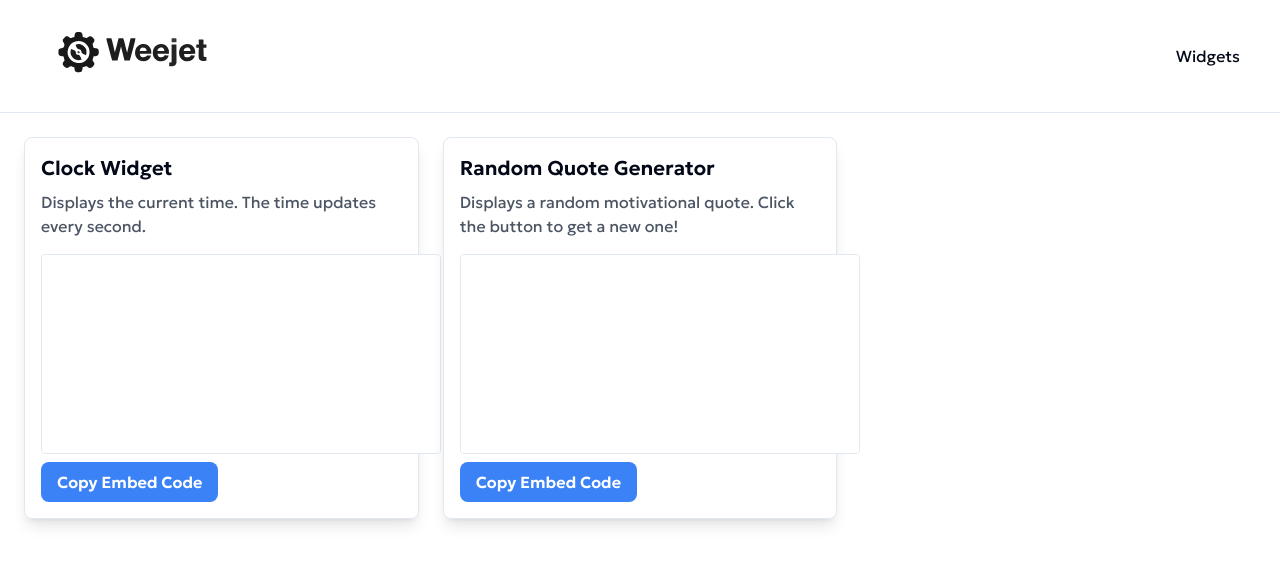
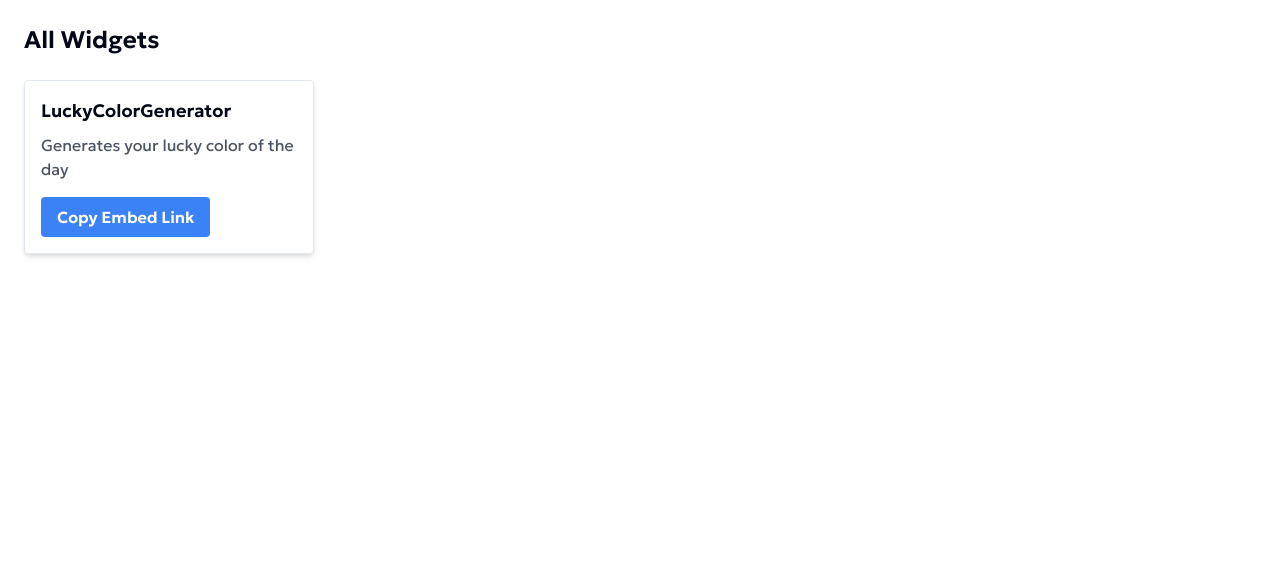
Before and after one commit to zozadonis/Weejet, a Next.js app: page /widgets in a window 1280 px wide. Shown: the top 564 px of the page. Built offline with nearby package versions, Linux system fonts and the light colour scheme.

Commit message:
test deployment

```diff
--- /dev/null
+++ b/src/app/testing/page.tsx
@@ -0,0 +1,14 @@
+"use client";
+
+export default function TestingPage() {
+    return (
+        <>
+            <main>
+                <div className="text-center space-y-3 pt-10">
+                    <h1 className="font-bold text-[30px]">This is the testing page for Weejets.</h1>
+                    <p>Just import your created widget here for testing.</p>
+                </div>
+            </main>
+        </>
+    )
+}
--- /dev/null
+++ b/src/app/widgets/WidgetCard.tsx
@@ -0,0 +1,53 @@
+"use client";
+
+import { useState } from "react";
+
+// Define interface for widget metadata
+interface WidgetMetadata {
+  id: string;
+  title: string;
+  description: string;
+}
+
+export default function WidgetCard({ widget }: { widget: WidgetMetadata }) {
+  // State for copy button feedback
+  const [copySuccess, setCopySuccess] = useState(false);
+
+  // Handle the copy action
+  const handleCopy = async () => {
+    const embedUrl = `${window.location.origin}/widgets/${widget.id}`; // Construct embed URL
+    try {
+      await navigator.clipboard.writeText(embedUrl); // Copy to clipboard
+      setCopySuccess(true);
+      setTimeout(() => setCopySuccess(false), 2000); // Reset success state after 2 seconds
+    } catch (err) {
+      console.error("Failed to copy: ", err);
+    }
+  };
+
+  return (
+    <div className="p-4 border rounded shadow-md bg-white">
+      <h2 className="text-lg font-semibold">{widget.title}</h2>
+      <p className="mt-2 text-gray-600">{widget.description}</p>
+      <div className="mt-4">
+        {/* Render the widget component dynamically */}
+        {/* Assuming widget component is stored in the 'components/widgets/[id]/[id].tsx' */}
+        <div className="widget-container">
+          {/* Example of rendering widget dynamically */}
+          <div className="mt-4">
+            {/* Embed widget code dynamically */}
+          </div>
+        </div>
+      </div>
+      <div className="mt-4">
+        {/* Copy embed link button */}
+        <button
+          onClick={handleCopy}
+          className="px-4 py-2 bg-blue-500 text-white font-semibold rounded hover:bg-blue-600"
+        >
+          {copySuccess ? "Copied!" : "Copy Embed Link"}
+        </button>
+      </div>
+    </div>
+  );
+}
--- a/src/app/widgets/[id]/page.tsx
+++ b/src/app/widgets/[id]/page.tsx
@@ -1,30 +1,53 @@
 import { notFound } from "next/navigation";
 import fs from "fs";
 import path from "path";
+import dynamic from "next/dynamic";
 
-interface WidgetProps {
+// Define interface for widget metadata
+interface WidgetMetadata {
+  id: string;
+  title: string;
+  description: string;
+}
+
+interface WidgetPageProps {
   params: { id: string };
 }
 
-export default async function WidgetPage({ params }: WidgetProps) {
-  // Read widget metadata from the 'data' directory
-  const widgetPath = path.join(process.cwd(), "src", "data", `${params.id}.json`);
+// Function to get widget metadata by ID
+const getWidgetMetadataById = (id: string) => {
+  const widgetPath = path.join(process.cwd(), "src", "data", `${id}.json`);
 
-  // Check if the widget file exists
-  if (!fs.existsSync(widgetPath)) {
-    return notFound(); // Return 404 if widget not found
+  if (fs.existsSync(widgetPath)) {
+    return JSON.parse(fs.readFileSync(widgetPath, "utf-8")) as WidgetMetadata;
   }
 
-  const widget = JSON.parse(fs.readFileSync(widgetPath, "utf-8"));
+  return null;
+};
+
+export default async function WidgetPage({ params }: WidgetPageProps) {
+  const widget = getWidgetMetadataById(params.id);
+
+  // If widget doesn't exist, return 404
+  if (!widget) {
+    return notFound();
+  }
+
+  // Dynamically import the widget component
+  const WidgetComponent = dynamic(() => import(`../../../components/widgets/${widget.id}/${widget.id}.tsx`), {
+    loading: () => <p>Loading...</p>,
+    ssr: false,
+  });
 
   return (
     <div className="container mx-auto p-6">
       <h1 className="text-2xl font-semibold">{widget.title}</h1>
       <p className="mt-2 text-gray-600">{widget.description}</p>
-      <div
-        className="mt-4"
-        dangerouslySetInnerHTML={{ __html: widget.code }}  // Embed widget's HTML & JS
-      />
+
+      <div className="mt-4">
+        {/* Render the widget component */}
+        <WidgetComponent />
+      </div>
     </div>
   );
 }
--- a/src/app/widgets/page.tsx
+++ b/src/app/widgets/page.tsx
@@ -1,56 +1,44 @@
-"use client";
+import fs from "fs";
+import path from "path";
+import dynamic from "next/dynamic";
 
-import { useEffect, useState } from "react";
-import Navbar from "@/components/custom/Navbar";
-
-interface Widget {
+// Define interface for widget metadata
+interface WidgetMetadata {
   id: string;
   title: string;
   description: string;
-  code: string;
 }
 
-export default function WidgetsPage() {
-  const [widgets, setWidgets] = useState<Widget[]>([]);
+// Function to get all widget metadata from the server
+const getWidgetsMetadata = () => {
+  const widgetsDirectory = path.join(process.cwd(), "src", "data");
+  const files = fs.readdirSync(widgetsDirectory);
 
-  useEffect(() => {
-    const fetchWidgets = async () => {
-      const response = await fetch("/api/getWidgets");
-      const data = await response.json();
-      setWidgets(data);
-    };
-    fetchWidgets();
-  }, []);
+  // Read and return all widget metadata files
+  return files.map((file) => {
+    const filePath = path.join(widgetsDirectory, file);
+    return JSON.parse(fs.readFileSync(filePath, "utf-8")) as WidgetMetadata;
+  });
+};
+
+// Widgets page component (server-rendered)
+export default async function WidgetsPage() {
+  const widgetsMetadata = getWidgetsMetadata();
 
   return (
-        <>
-        <main>
-            <Navbar />
-    <div className="container mx-auto p-6 grid grid-cols-1 sm:grid-cols-2 lg:grid-cols-3 gap-6">
-      {widgets.map((widget) => (
-        <div key={widget.id} className="p-4 border rounded-lg shadow-lg">
-          <h2 className="text-xl font-semibold">{widget.title}</h2>
-          <p className="mt-2 text-gray-600">{widget.description}</p>
-          <iframe
-            src={`/widgets/${widget.id}`}
-            width="400"
-            height="200"
-            className="mt-4 border rounded"
-          ></iframe>
-          <button
-            onClick={() =>
-              navigator.clipboard.writeText(
-                `<iframe src="https://weejet.vercel.app/widgets/${widget.id}" width="400" height="200"></iframe>`
-              )
-            }
-            className="mt-2 px-4 py-2 bg-blue-500 text-white font-semibold rounded-lg hover:bg-blue-600 transition"
-          >
-            Copy Embed Code
-          </button>
-        </div>
-      ))}
+    <div className="container mx-auto p-6">
+      <h1 className="text-2xl font-semibold">All Widgets</h1>
+      <div className="mt-6 grid grid-cols-1 sm:grid-cols-2 md:grid-cols-3 lg:grid-cols-4 gap-6">
+        {widgetsMetadata.map((widget) => (
+          <WidgetCard key={widget.id} widget={widget} />
+        ))}
+      </div>
     </div>
-    </main>
-    </>
   );
 }
+
+// Dynamically import WidgetCard component (client-side only)
+const WidgetCard = dynamic(
+  () => import("./WidgetCard"),
+  { ssr: false } // Disable SSR, making this a client-side component
+);
--- a/src/components/widgets/FlipClock.tsx
+++ /dev/null
@@ -1,19 +0,0 @@
-"use client";
-
-import { useState } from "react";
-
-export default function FlipClock() {
-    const [format, setFormat] = useState("24h");
-
-    const toggleTimeFormat = () => {
-        setFormat(format === "24h" ? "12h" : "24h");
-    }
-
-    return (
-        <>
-            <canvas>
-
-            </canvas>
-        </>
-    )
-}
--- /dev/null
+++ b/src/components/widgets/LuckyColorGenerator/LuckyColorGenerator.json
@@ -0,0 +1,6 @@
+{
+  "id": "LuckyColorGenerator",
+  "title": "LuckyColorGenerator",
+  "description": "Generates your lucky color of the day",
+  "author": "Johnson Chin"
+}
--- /dev/null
+++ b/src/components/widgets/LuckyColorGenerator/LuckyColorGenerator.tsx
@@ -0,0 +1,35 @@
+"use client";
+
+import { useState } from "react";
+
+export default function LuckyColorGenerator() {
+    const [color, setColor] = useState<string | null>(null);
+
+    const generateColor = () => {
+        const randomColor = `#${Math.floor(Math.random() * 16777215).toString(16)}`;
+        setColor(randomColor);
+    }
+
+    return (
+        <>
+            <div className="flex flex-col items-center space-y-4 p-4 border rounded shadow-md max-w-sm bg-transparent">
+            <h2 className="text-xl font-bold">Lucky Color Generator</h2>
+            <button
+                onClick={generateColor}
+                className="px-4 py-2 bg-blue-500 text-white font-semibold rounded hover:bg-blue-600"
+            >
+                Generate Your Lucky Color
+            </button>
+            {color && (
+                <div
+                className="flex flex-col items-center space-y-2"
+                style={{ backgroundColor: color, padding: "20px", borderRadius: "8px" }}
+                >
+                <span className="text-white font-semibold">Your Lucky Color:</span>
+                <span className="text-white text-lg">{color}</span>
+                </div>
+            )}
+            </div>
+        </>
+      );
+}
--- /dev/null
+++ b/src/data/LuckyColorGenerator.json
@@ -0,0 +1,7 @@
+{
+  "id": "LuckyColorGenerator",
+  "title": "LuckyColorGenerator",
+  "description": "Generates your lucky color of the day",
+  "author": "Johnson Chin",
+  "code": "/widgets/LuckyColorGenerator/LuckyColorGenerator.tsx"
+}
--- a/src/data/clock.json
+++ /dev/null
@@ -1,7 +0,0 @@
-{
-    "id": "clock",
-    "title": "Clock Widget",
-    "description": "Displays the current time. The time updates every second.",
-    "code": "<div id='clock-widget' class='p-4 border rounded-lg shadow-sm max-w-md mx-auto text-center'><h2 class='text-2xl font-semibold'>Current Time</h2><p id='time' class='text-lg font-bold text-gray-700'>Loading...</p></div><script>function updateClock() {const timeElement = document.getElementById('time');const now = new Date();const hours = String(now.getHours()).padStart(2, '0');const minutes = String(now.getMinutes()).padStart(2, '0');const seconds = String(now.getSeconds()).padStart(2, '0');timeElement.textContent = `${hours}:${minutes}:${seconds}`;}setInterval(updateClock, 1000);updateClock();</script>",
-    "author": "Johnson Chin"
-  }
--- a/src/data/random-quote.json
+++ /dev/null
@@ -1,7 +0,0 @@
-{
-    "id": "random-quote",
-    "title": "Random Quote Generator",
-    "description": "Displays a random motivational quote. Click the button to get a new one!",
-    "code": "<div id='quote-widget' class='p-4 border rounded-lg shadow-sm max-w-md mx-auto text-center'><p id='quote' class='text-lg italic text-gray-600'>Loading quote...</p><button onclick='generateQuote()' class='mt-4 px-4 py-2 bg-blue-500 text-white font-semibold rounded-lg hover:bg-blue-600 transition'>New Quote</button></div><script>const quotes = [\"The best way to predict the future is to create it.\",\"Believe you can and you're halfway there.\",\"You miss 100% of the shots you don’t take.\",\"Hard work beats talent when talent doesn’t work hard.\"];function generateQuote(){const randomIndex = Math.floor(Math.random() * quotes.length);document.getElementById(\"quote\").textContent = quotes[randomIndex];}generateQuote();</script>",
-    "author": "Johnson Chin"
-  }
```
Also changed, not shown: build-widget.js (added, +48 -0 lines), create-widget.js (added, +54 -0 lines).
